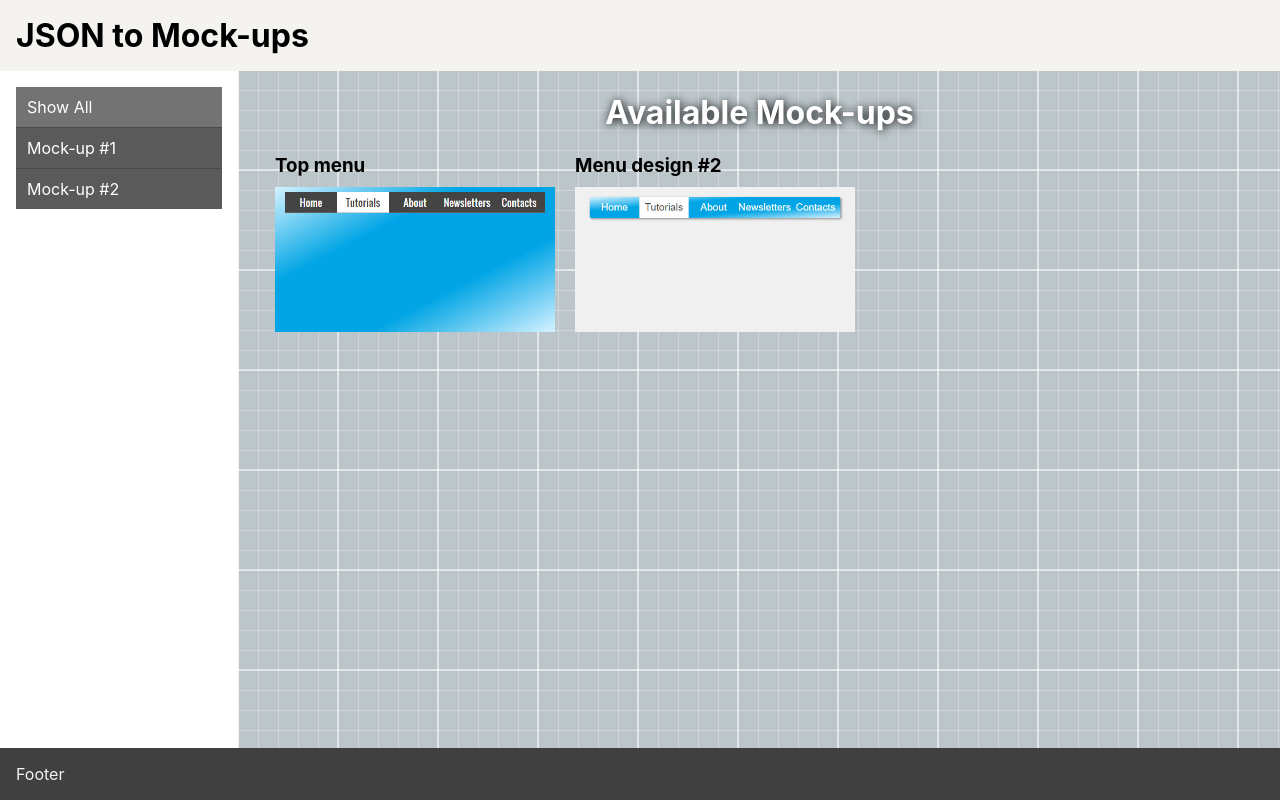
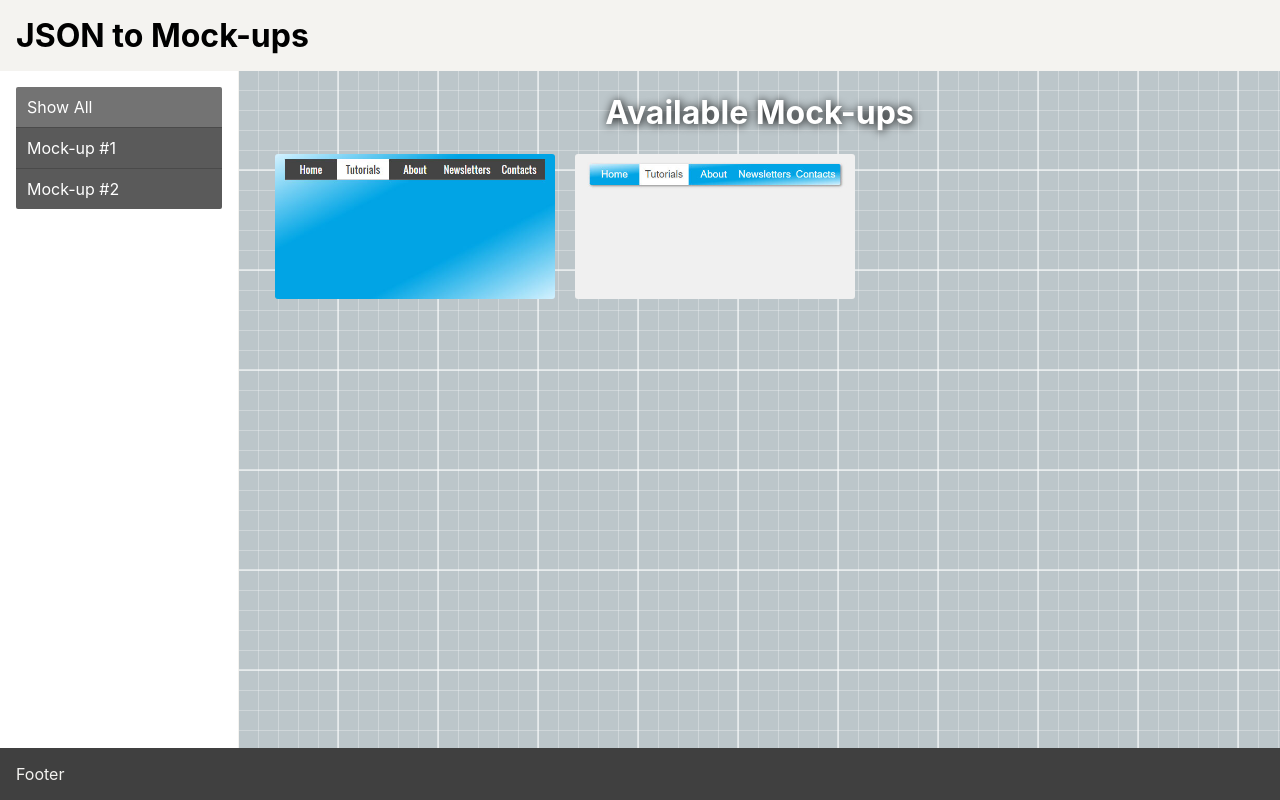
Before and after one commit to SW999/json-to-mockup, a React (Create React App) app: page / in a window 1280 px wide. Built offline with nearby package versions, Linux system fonts and the light colour scheme.

Commit message:
Add animated description to a Mock-up

```diff
--- a/src/components/navigation/navigation.scss
+++ b/src/components/navigation/navigation.scss
@@ -3,6 +3,8 @@ nav {
     width: 100%;
     margin: 0;
     padding: 0;
+    border-radius: 2px;
+    overflow: hidden;
     list-style-type: none;
   }
 
--- a/src/components/section/index.js
+++ b/src/components/section/index.js
@@ -46,8 +46,11 @@ class Section extends Component {
         <div className="preview-items">
           {data.map((mockup, index) => (
             <div key={mockup.id} className="preview-item-wrapper" onClick={() => selectMockUpAction(index)}>
-              <h3>{mockup.title}</h3>
-              <img src={`./assets/img/${mockup.screen}`} alt={`${mockup.title} preview`}/>
+              <div className="caption"
+                 data-title={mockup.title}
+                 data-description={mockup.description}>
+                <img src={`./assets/img/${mockup.screen}`} alt={`${mockup.title} preview`}/>
+              </div>
             </div>
           ))}
         </div>
--- a/src/components/section/section.scss
+++ b/src/components/section/section.scss
@@ -40,13 +40,65 @@
     }
 
     &-item-wrapper {
+      position: relative;
+      border-radius: 3px;
       cursor: pointer;
 
       img {
         display: block;
         max-width: 100%;
         height: auto;
-        margin-top: 1rem;
+      }
+
+      .caption {
+        position: relative;
+        overflow: hidden;
+        width: 100%;
+        height: 100%;
+        border-radius: 3px;
+        z-index: 10;
+
+        &:before,
+        &:after {
+          position: absolute;
+          left: 0;
+          width: 100%;
+          height: 50%;
+          padding: 1rem;
+          overflow: hidden;
+          transition: all .4s ease-in;
+        }
+
+        &:before {
+          content: attr(data-title);
+          display: flex;
+          flex-direction: row;
+          align-items: center;
+          justify-content: center;
+          top: -50%;
+          font-size: 2.8rem;
+          font-weight: 600;
+          color: #000;
+          background: rgba(#fff, .7);
+        }
+
+        &:after {
+          content: attr(data-description);
+          bottom: -50%;
+          font-size: 1.5rem;
+          line-height: 1.6;
+          font-weight: 400;
+          color: #fff;
+          background: rgba(#222, .9);
+        }
+      }
+
+      .caption:hover::before {
+        top: 0;
+      }
+
+      .caption:hover::after {
+        bottom: 0;
       }
 
       @media (min-width: 768px) {
--- a/src/services/api-service.js
+++ b/src/services/api-service.js
@@ -8,6 +8,7 @@ export default class ApiService {
         padding: '1rem 2rem'
       },
       screen: 'menu1.jpg',
+      description: 'Lorem ipsum dolor sit amet, consectetur adipiscing elit. Fusce id sapien condimentum, sagittis erat rhoncus, bibendum nisi.',
       children: [
         {
           id: '1.1',
@@ -118,6 +119,7 @@ export default class ApiService {
         padding: '2rem 3rem'
       },
       screen: 'menu2.jpg',
+      description: 'Lorem ipsum dolor sit amet, consectetur adipiscing elit. Fusce id sapien condimentum, sagittis erat rhoncus, bibendum nisi.',
       children: [
         {
           id: '2.1',
```
